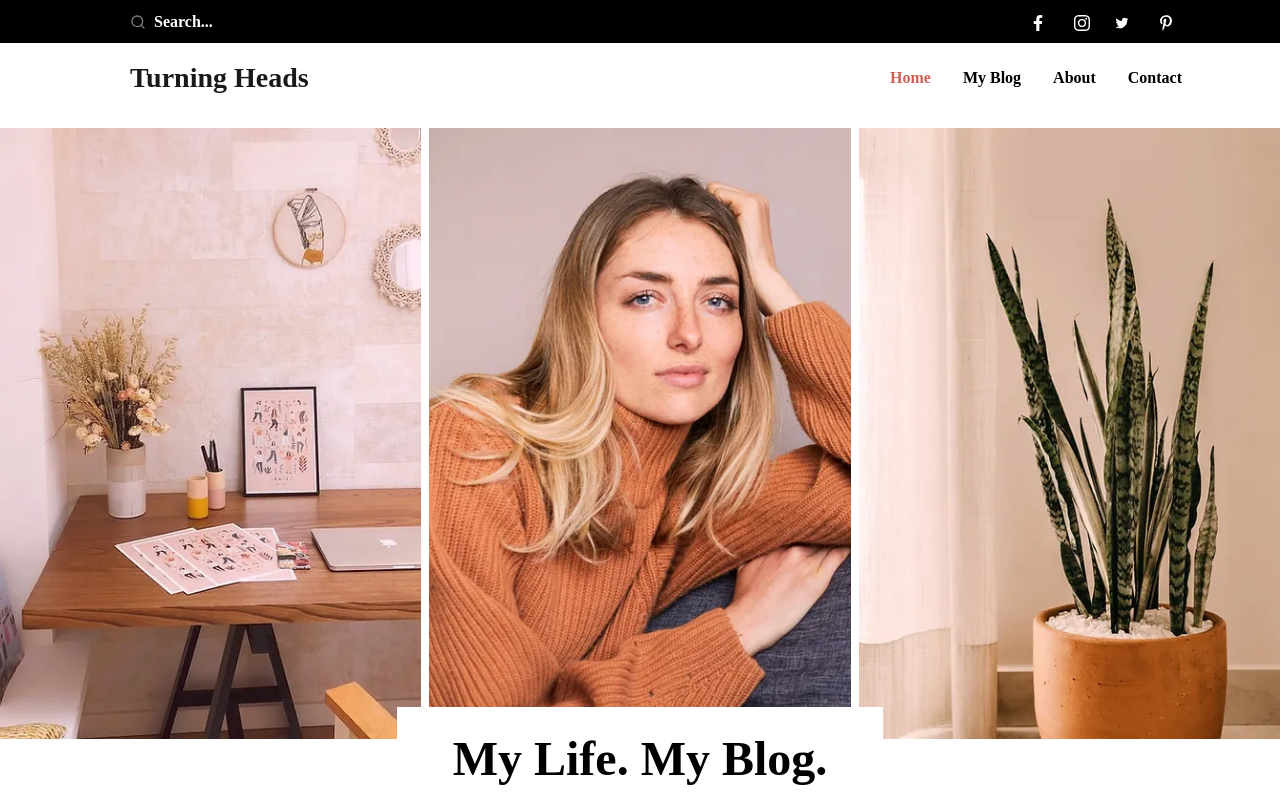
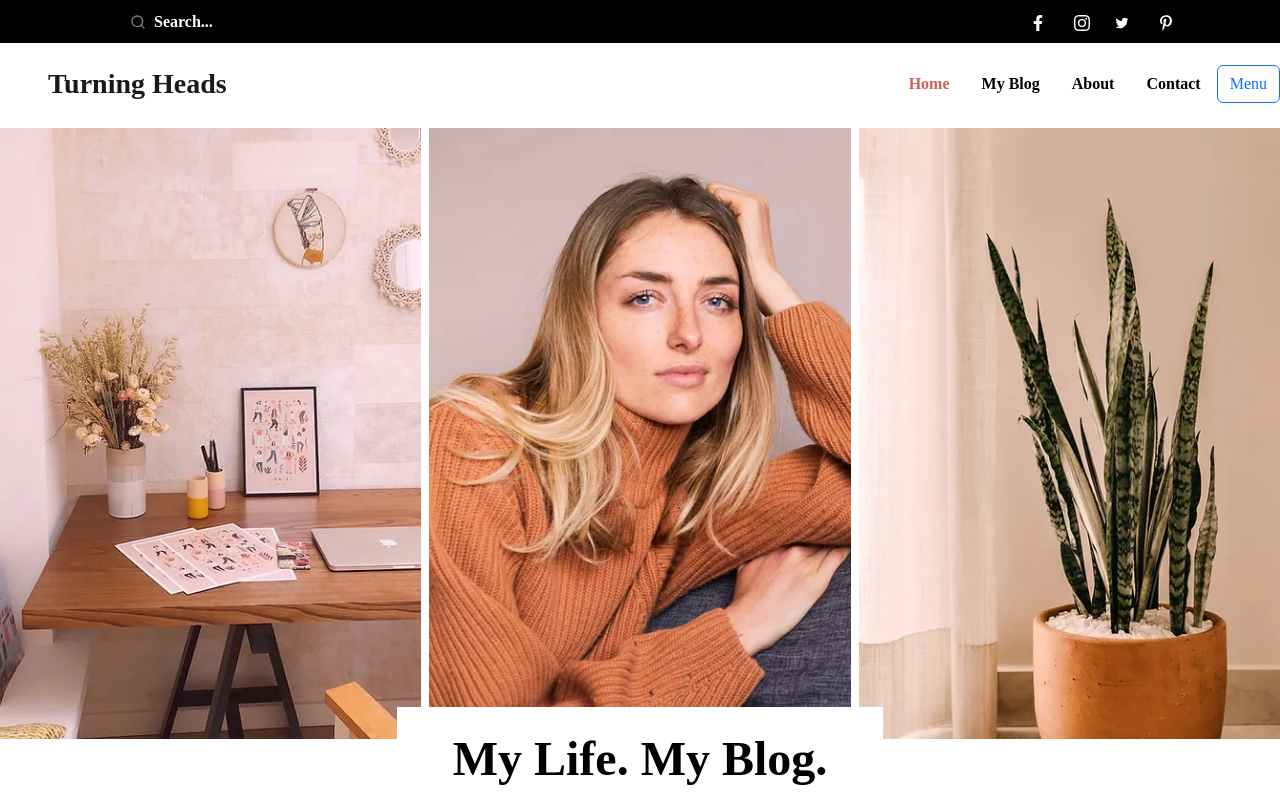
Before and after one commit to abel254/personal-blog, a React (Create React App) app: page / in a window 1280 px wide. Shown: the top 800 px of the page. Built offline with nearby package versions, Linux system fonts and the light colour scheme.

Commit message:
navbar offcanvas

```diff
--- a/src/components/navbar/NavbarComponent.css
+++ b/src/components/navbar/NavbarComponent.css
@@ -16,9 +16,17 @@
   color: var(--primary-color) !important
 }
 
+
+
+
 @media screen and (max-width: 480px) {
   .nav-component{
       position: static;
       margin-top: 1em;
   }
+
+  .offcanvas-max-width-600 {
+    width: 75%;
+    max-width: 550px;
+  }
 }
--- a/src/components/navbar/NavbarComponent.tsx
+++ b/src/components/navbar/NavbarComponent.tsx
@@ -1,18 +1,17 @@
 import React, { useState } from "react";
 import "./NavbarComponent.css";
 import { Link, NavLink } from "react-router-dom";
-import { Container, Nav, Navbar } from "react-bootstrap";
+import { Button, Container, Nav, Navbar, Offcanvas } from "react-bootstrap";
 
 function NavbarComponent() {
-  const [activeLink, setActiveLink] = useState("home");
+  const [showOffcanvas, setShowOffcanvas] = useState(false);
 
-  const onUpdateLink = (value: string) => {
-    setActiveLink(value);
-  };
+  const handleCloseOffcanvas = () => setShowOffcanvas(false);
+  const handleShowOffcanvas = () => setShowOffcanvas(true);
 
   return (
     <>
-      <div className="nav-component">
+      {/* <div className="nav-component">
         <Navbar expand="lg">
           <Container>
             <Navbar.Brand href="#home" className="ms-5 fs-3 fw-bold">
@@ -45,6 +44,65 @@ function NavbarComponent() {
             </Navbar.Collapse>
           </Container>
         </Navbar>
+      </div> */}
+
+      <div className="nav-component">
+        <Navbar expand="lg">
+          <Navbar.Brand href="#home" className="ms-5 fs-3 fw-bold">
+            Turning Heads
+          </Navbar.Brand>
+          {/* <Navbar.Toggle aria-controls="basic-navbar-nav" /> */}
+          <Navbar.Collapse id="basic-navbar-nav">
+            <Nav className="ms-auto">
+              <Nav.Link href="#home">
+                <NavLink className="nav-link fw-bold fs-6" to="/">
+                  Home
+                </NavLink>
+              </Nav.Link>
+              <Nav.Link href="#myblog">
+                <NavLink className="nav-link fw-bold fs-6" to="/myblog">
+                  My Blog
+                </NavLink>
+              </Nav.Link>
+              <Nav.Link href="#about">
+                <NavLink className="nav-link fw-bold fs-6" to="/about">
+                  About
+                </NavLink>
+              </Nav.Link>
+              <Nav.Link href="#responseform" className="fw-bold fs-6">
+                <a className="nav-link fw-bold fs-6">Contact</a>
+              </Nav.Link>
+            </Nav>
+            <Button variant="outline-primary" onClick={handleShowOffcanvas}>
+              Menu
+            </Button>
+          </Navbar.Collapse>
+        </Navbar>
+
+        <Offcanvas show={showOffcanvas} onHide={handleCloseOffcanvas} placement="end" className="offcanvas-max-width-600">
+          <Offcanvas.Header closeButton>
+            <Offcanvas.Title>Menu</Offcanvas.Title>
+          </Offcanvas.Header>
+          <Offcanvas.Body>
+            <Nav className="flex-column">
+              <Nav.Link href="#home" onClick={handleCloseOffcanvas}>
+                <NavLink className="nav-link fw-bold fs-6" to="/">
+                  Home
+                </NavLink>
+              </Nav.Link>
+              <Nav.Link href="#my-blog" onClick={handleCloseOffcanvas}>
+                <NavLink className="nav-link fw-bold fs-6" to="/myblog">
+                  My Blog
+                </NavLink>
+              </Nav.Link>
+              <Nav.Link href="#about" onClick={handleCloseOffcanvas}>
+                <NavLink className="nav-link fw-bold fs-6" to="/about">
+                  About
+                </NavLink>
+              </Nav.Link>
+            </Nav>
+          </Offcanvas.Body>
+        </Offcanvas>
       </div>
     </>
   );
```
